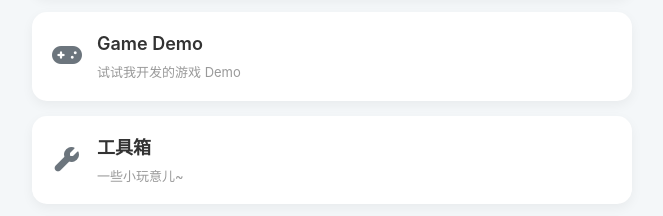
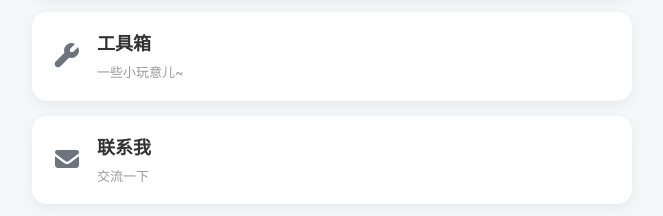
Before and after one commit to Ai15603/Ai15603.github.io, a plain HTML site: page index.html in a window 1280 px wide. Shown: the part 571-787 px from the top of the page, without its empty margins (308-971 px from the left). Drawn offline with Linux system fonts and the light colour scheme.

Commit message:
更新了联系我卡片的跳转链接

```diff
--- a/index.html
+++ b/index.html
@@ -32,19 +32,11 @@
                 </div>
             </a >
 
-            <a href="https://github.com/YourUsername" target="_blank" class="card basic-card">
+            <a href="https://github.com/Ai15603/Ai15603.github.io" target="_blank" class="card basic-card">
                 <div class="card-icon"><i class="fab fa-github"></i></div>
                 <div class="card-content">
                     <h2>GitHub</h2>
                     <p>查看我的开源代码</p >
-                </div>
-            </a >
-
-            <a href="#" class="card basic-card">
-                <div class="card-icon"><i class="fas fa-gamepad"></i></div>
-                <div class="card-content">
-                    <h2>Game Demo</h2>
-                    <p>试试我开发的游戏 Demo</p >
                 </div>
             </a >
 
@@ -56,7 +48,7 @@
                 </div>
             </a >
 
-            <a href="mailto:your_email@example.com" class="card basic-card">
+            <a href="mailto:15006562603@163.com" class="card basic-card">
                 <div class="card-icon"><i class="fas fa-envelope"></i></div>
                 <div class="card-content">
                     <h2>联系我</h2>
```
